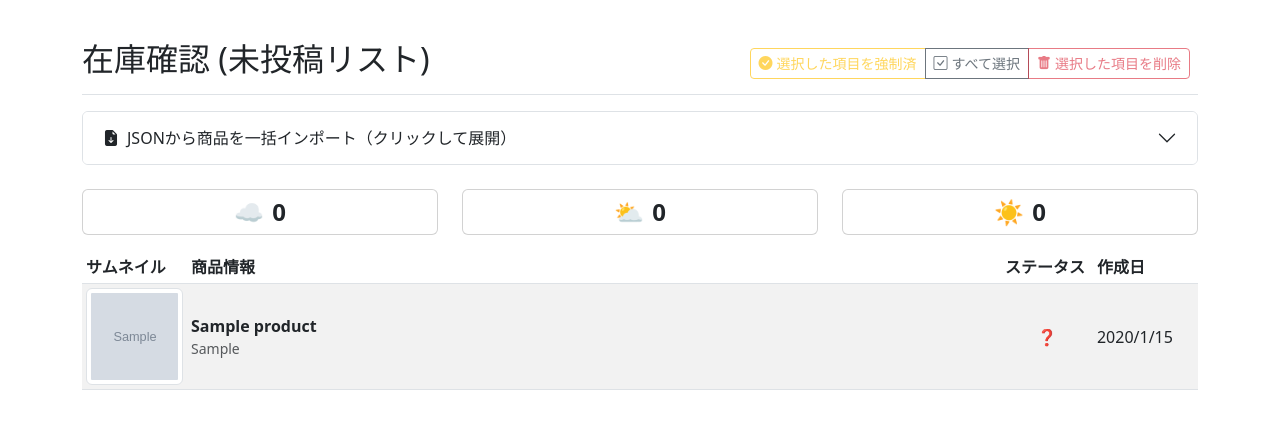
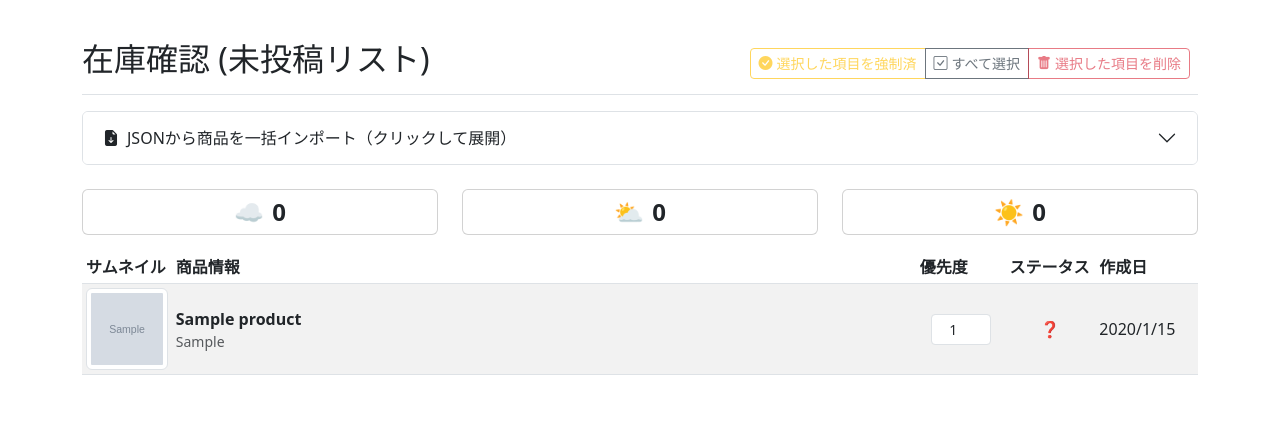
Before and after one commit to HiroyukiUrata/r_auto, a FastAPI app: page /inventory in a window 1280 px wide. Shown: the part 56-485 px from the top of the page. Run offline with FastAPI, Linux system fonts and the light colour scheme; tables that the repository leaves empty hold one stand-in row (values such as "Sample post"); grey boxes marked "Sample" are stand-in pictures.

Commit message:
投稿順優先度設定

```diff
--- a/app/core/database.py
+++ b/app/core/database.py
@@ -101,6 +101,8 @@ def init_db():
         add_column_if_not_exists(cursor, 'procurement_keyword', 'TEXT')
         add_column_if_not_exists(cursor, 'error_message', 'TEXT')
 
+        # 優先度カラムを追加
+        add_column_if_not_exists(cursor, 'priority', 'INTEGER', "UPDATE products SET priority = 0")
         # `proNOWucts` のタイプミスがあった行は削除
 
         conn.commit()
@@ -129,7 +131,7 @@ def get_error_products_in_last_24h():
 
 def get_all_ready_to_post_products(limit=None):
     """ステータスが「投稿準備完了」の商品をすべて、または指定された件数だけ取得する"""
-    query = "SELECT * FROM products WHERE status = '投稿準備完了' ORDER BY created_at"
+    query = "SELECT * FROM products WHERE status = '投稿準備完了' ORDER BY priority DESC, created_at"
     if limit:
         query += f" LIMIT {int(limit)}"
     conn = get_db_connection()
@@ -147,7 +149,7 @@ def get_product_by_id(product_id):
 
 def get_all_inventory_products():
     """在庫確認ページ用に、「投稿済」「エラー」以外の商品をすべて取得する"""
-    query = "SELECT * FROM products WHERE status NOT IN ('投稿済', 'エラー') ORDER BY created_at DESC"
+    query = "SELECT * FROM products WHERE status NOT IN ('投稿済', 'エラー') ORDER BY priority DESC, created_at ASC"
     conn = get_db_connection()
     products = conn.execute(query).fetchall()
     conn.close()
@@ -235,6 +237,14 @@ def update_status_for_multiple_products(product_ids: list[int], status: str):
         return cursor.rowcount
     finally:
         conn.close()
+
+def update_product_priority(product_id: int, priority: int):
+    """商品の優先度を更新する"""
+    conn = get_db_connection()
+    conn.execute("UPDATE products SET priority = ? WHERE id = ?", (priority, product_id))
+    conn.commit()
+    conn.close()
+    logging.info(f"商品ID: {product_id} の優先度を {priority} に更新しました。")
 
 def get_all_keywords() -> list[dict]:
     """
--- a/app/web/api.py
+++ b/app/web/api.py
@@ -10,7 +10,7 @@ from pydantic import BaseModel
 
 # タスク定義を一元的にインポート
 from app.core.task_definitions import TASK_DEFINITIONS
-from app.core.database import get_all_inventory_products, update_product_status, delete_all_products, init_db, delete_product, update_status_for_multiple_products, delete_multiple_products, get_product_count_by_status, get_error_products_in_last_24h
+from app.core.database import get_all_inventory_products, update_product_status, delete_all_products, init_db, delete_product, update_status_for_multiple_products, delete_multiple_products, get_product_count_by_status, get_error_products_in_last_24h, update_product_priority
 from app.tasks.posting import run_posting
 from app.tasks.get_post_url import run_get_post_url
 from app.tasks.import_products import process_and_import_products
@@ -41,6 +41,9 @@ class ScheduleUpdateRequest(BaseModel):
 
 class ProfileNameRequest(BaseModel):
     profile_name: str
+
+class PriorityUpdateRequest(BaseModel):
+    priority: int
 
 class ConfigUpdateRequest(BaseModel):
     # すべてのフィールドをオプショナル（任意）に変更
@@ -363,6 +366,17 @@ async def post_inventory_item(product_id: int):
         logging.error(f"商品ID: {product_id} の投稿処理開始中にエラーが発生しました: {e}")
         return JSONResponse(status_code=500, content={"status": "error", "message": "投稿処理の開始に失敗しました。"})
 
+@app.post("/api/inventory/{product_id}/priority")
+async def update_priority(product_id: int, request: PriorityUpdateRequest):
+    """指定された商品の優先度を更新する"""
+    try:
+        update_product_priority(product_id, request.priority)
+        # 成功時はメッセージなしで200 OKを返す
+        return JSONResponse(content={"status": "success"})
+    except Exception as e:
+        logging.error(f"商品ID {product_id} の優先度更新中にエラー: {e}")
+        return JSONResponse(status_code=500, content={"status": "error", "message": "優先度の更新に失敗しました。"})
+
 @app.post("/api/inventory/bulk-complete")
 async def bulk_complete_inventory_items(request: BulkUpdateRequest):
     """複数の在庫商品を一括で「投稿済」ステータスに更新する"""
--- a/web/templates/inventory.html
+++ b/web/templates/inventory.html
@@ -51,8 +51,9 @@
         <thead>
             <tr>
                 <th scope="col" style="width: 5%;"></th>
-                <th scope="col" style="width: 8%;">サムネイル</th>
-                <th scope="col" style="width: 62%;">商品情報</th>
+                <th scope="col" style="width: 7%;">サムネイル</th>
+                <th scope="col" style="width: 58%;">商品情報</th>
+                <th scope="col" style="width: 7%;">優先度</th>
                 <th scope="col" style="width: 7%;">ステータス</th>
                 <th scope="col" style="width: 8%;">作成日</th>
             </tr>
@@ -107,6 +108,10 @@
         border: 3px solid #0d6efd; /* Bootstrapのプライマリカラーで枠線を太く、色を濃くする */
         padding: 1px; /* 枠線の太さが増えた分、パディングを調整して画像のサイズ感を維持 */
     }
+    .priority-input {
+        width: 60px;
+        margin: auto;
+    }
     /* スマートフォンなどの小さい画面向けのスタイル */
     @media (max-width: 767.98px) {
         /* 縦長画面ではヘッダーを非表示 */
@@ -119,14 +124,32 @@
             td:last-child {
                 display: none;
             }
-            /* ステータス列を狭くし、商品情報列を広げる */
-            td:nth-child(4) { width: 15%; }
-            td:nth-child(3) { width: 70%; }
+            /* 各列の幅を再調整 */
+            td:nth-child(5) { width: 15%; }  /* ステータス */
+            td:nth-child(4) { width: 10%; }  /* 優先度 (狭くする) */
+            td:nth-child(3) { width: 60%; }  /* 商品情報 (広げる) */
             td:nth-child(2) { width: 15%; }
 
         }
+
+        /* 画面幅が狭い場合、優先度入力ボックスの幅を調整 */
+        .priority-input {
+            width: 30px;
+            padding-left: 0.25rem;
+            padding-right: 0.25rem;
+        }
     }
 
+    /* 横長画面のサマリーカードの高さを調整 */
+    @media (orientation: landscape) {
+        #status-summary .card-body {
+            padding-top: 0.25rem;
+            padding-bottom: 0.25rem;
+        }
+        #status-summary .fs-4 {
+            font-size: 1rem; /* fs-4 (1.5rem) からさらに小さくする */
+        }
+    }
     /* チェックボックスのサイズを大きくする */
     .table .form-check-input {
         width: 1.25em; /* デフォルトの1emから拡大 */
@@ -139,17 +162,6 @@
     .table td:first-child {
         /* チェックボックス列を常に非表示にする */
         display: none;
-    }
-
-    /* 横長画面のサマリーカードの高さを調整 */
-    @media (orientation: landscape) {
-        #status-summary .card-body {
-            padding-top: 0.25rem;
-            padding-bottom: 0.25rem;
-        }
-        #status-summary .fs-4 {
-            font-size: 1rem; /* fs-4 (1.5rem) からさらに小さくする */
-        }
     }
 </style>
 {% endblock %}
@@ -248,6 +260,28 @@
             console.error('Error:', error);
             alert(error.message);
         }
+    }
+
+    let priorityUpdateTimeout;
+    function updatePriority(productId, priority) {
+        // 連続した変更をまとめるためのデバウンス処理
+        clearTimeout(priorityUpdateTimeout);
+        priorityUpdateTimeout = setTimeout(async () => {
+            try {
+                const response = await fetch(`/api/inventory/${productId}/priority`, {
+                    method: 'POST',
+                    headers: { 'Content-Type': 'application/json' },
+                    body: JSON.stringify({ priority: parseInt(priority, 10) })
+                });
+                if (!response.ok) {
+                    const result = await response.json();
+                    throw new Error(result.message || '優先度の更新に失敗しました。');
+                }
+                // 成功時は何もしない（UIは既に更新されている）
+            } catch (error) {
+                alert(`エラー: ${error.message}`);
+            }
+        }, 500); // 500ms待ってからAPIを呼び出す
     }
 
     function getSelectedProductIds() {
@@ -392,6 +426,9 @@
                                 <div class="fw-bold truncate-cell" title="${product.name || ''}">${product.name || ''}</div>
                                 <div class="text-muted small truncate-cell" title="${product.ai_caption || ''}">${product.ai_caption || ''}</div>
                             </td>
+                            <td class="text-center">
+                                <input type="number" class="form-control form-control-sm text-center priority-input" value="${product.priority || 0}" oninput="updatePriority(${product.id}, this.value)">
+                            </td>
                             <td class="text-center" onclick="showInfoModal(this)" data-name="${product.name || ''}" data-caption="${product.ai_caption || ''}" data-post-url="${product.post_url || ''}" data-procurement-keyword="${product.procurement_keyword || ''}">${statusHtml}</td>
                             <td>
                                 ${createdAt}
```
